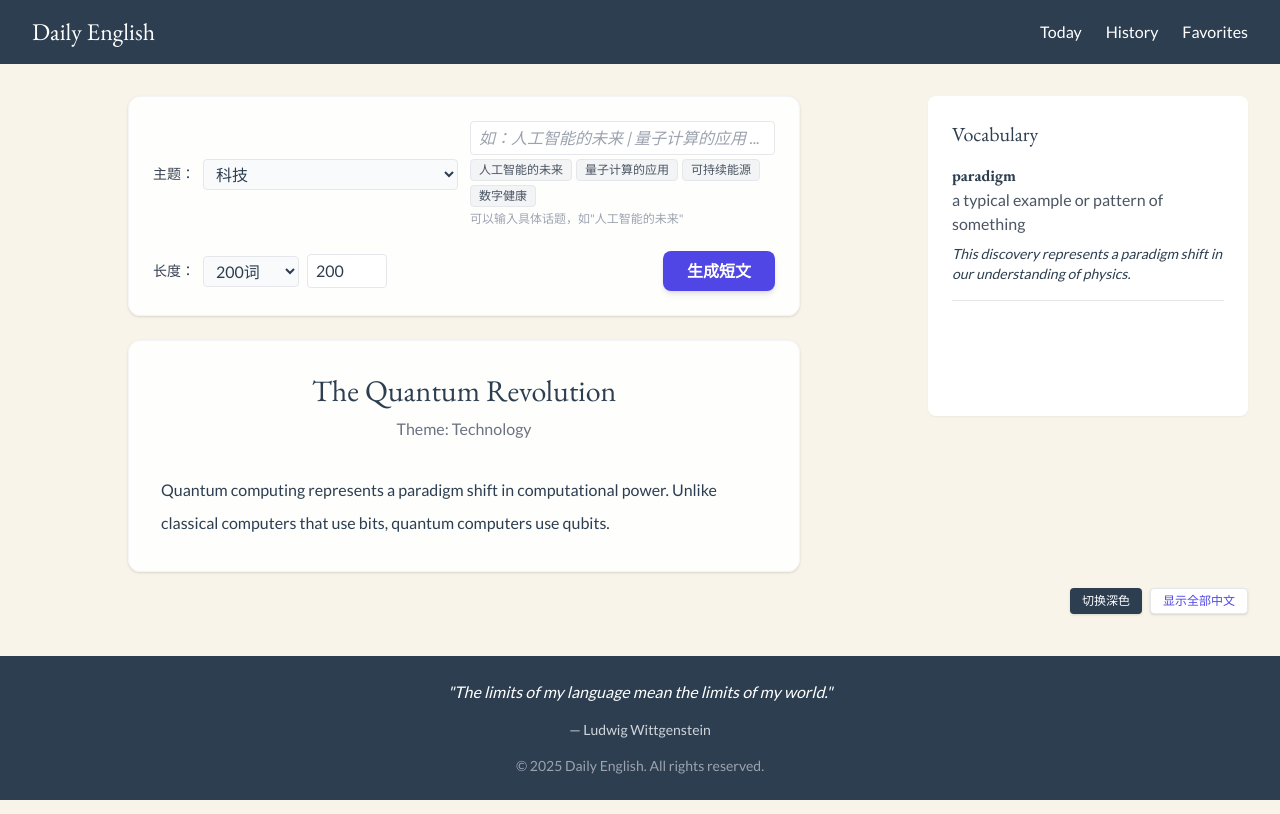
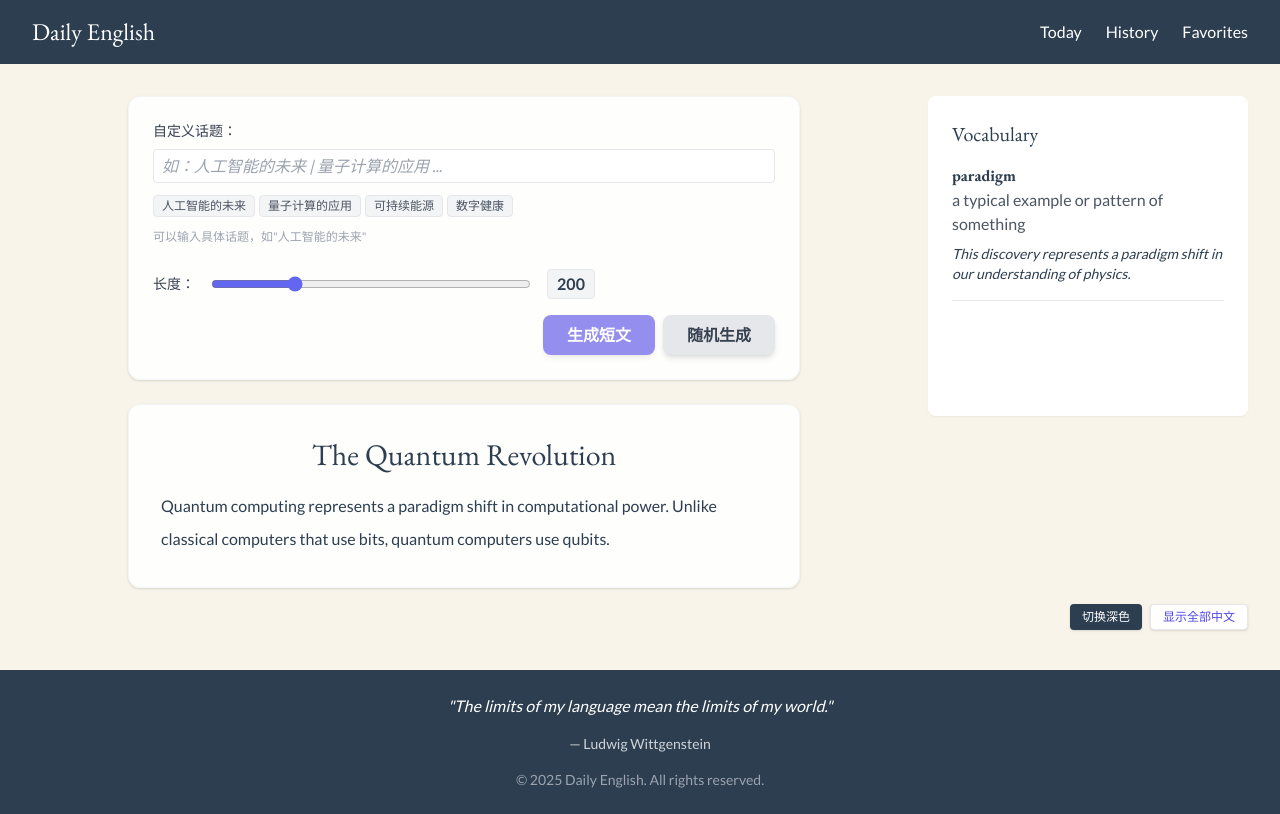
Before and after one commit to startfromit/ai_english_learning, a Next.js app: page / in a window 1280 px wide. Built offline with nearby package versions, Linux system fonts and the light colour scheme.

Commit message:
优化样式

```diff
--- a/src/app/components/ArticlePanel.tsx
+++ b/src/app/components/ArticlePanel.tsx
@@ -79,7 +79,21 @@ export default function ArticlePanel() {
   const audioRef = useRef<HTMLAudioElement | null>(null)
   const [generating, setGenerating] = useState(false)
   const [customTheme, setCustomTheme] = useState(article.theme)
-  const [customLength, setCustomLength] = useState(200)
+  const [customLength, setCustomLength] = useState(() => {
+    if (typeof window !== 'undefined') {
+      const cached = localStorage.getItem('customLength');
+      if (cached) {
+        const n = Number(cached);
+        if (!isNaN(n) && n >= 100 && n <= 500) return n;
+      }
+    }
+    return 200;
+  });
+  useEffect(() => {
+    if (typeof window !== 'undefined') {
+      localStorage.setItem('customLength', String(customLength));
+    }
+  }, [customLength]);
   const articleRef = useRef<HTMLDivElement | null>(null)
   const [themeMode, setThemeMode] = useState<'light' | 'dark'>('light')
   const [activeIndex, setActiveIndex] = useState<number | null>(null)
@@ -149,18 +163,6 @@ export default function ArticlePanel() {
   };
 
   // 主题和长度预设
-  const THEME_PRESETS = [
-    { zh: '科技', en: 'Technology' },
-    { zh: '文学', en: 'Literature' },
-    { zh: '历史', en: 'History' },
-    { zh: '生活', en: 'Life' },
-    { zh: '教育', en: 'Education' },
-    { zh: '健康', en: 'Health' },
-    { zh: '艺术', en: 'Art' },
-    { zh: '环境', en: 'Environment' },
-    { zh: '经济', en: 'Economy' },
-    { zh: '心理', en: 'Psychology' },
-  ];
   const TOPIC_SUGGESTS = [
     '人工智能的未来',
     '量子计算的应用',
@@ -260,17 +262,24 @@ export default function ArticlePanel() {
     </p>
   );
 
-  const handleGenerate = async () => {
+  // 支持自定义话题和随机生成
+  const handleGenerate = async (mode: 'custom' | 'random') => {
     setGenerating(true);
     try {
+      const body: any = { length: customLength };
+      if (mode === 'custom') {
+        body.topic = customTopic.trim();
+      } else if (mode === 'random') {
+        body.topic = '';
+      }
       const res = await fetch('/api/generate-article', {
         method: 'POST',
         headers: { 'Content-Type': 'application/json' },
-        body: JSON.stringify({ theme: customTheme, topic: customTopic, length: customLength })
+        body: JSON.stringify(body)
       });
       const data = await res.json();
       if (data.sentences && Array.isArray(data.sentences) && data.title) {
-        const newArticle = { ...articleState, sentences: data.sentences, theme: customTheme, title: data.title };
+        const newArticle = { ...articleState, sentences: data.sentences, theme: '', title: data.title };
         setArticle(newArticle);
         if (typeof window !== 'undefined') {
           localStorage.setItem('lastArticle', JSON.stringify(newArticle));
@@ -296,22 +305,9 @@ export default function ArticlePanel() {
           {/* 操作区卡片 */}
           <div className="bg-white/90 dark:bg-[#2c3e50]/90 rounded-xl p-6 shadow border border-gray-100 dark:border-gray-700 w-full max-w-2xl mb-6 flex flex-col items-center">
             <div className="w-full flex flex-col gap-4">
-              {/* 主题+话题 */}
-              <div className="flex flex-col md:flex-row gap-3 items-center w-full">
-                <div className="flex gap-2 items-center w-full md:w-1/2">
-                  <label className="text-sm text-gray-700 dark:text-gray-200 whitespace-nowrap">主题：</label>
-                  <select
-                    className="border rounded px-2 py-1 w-full bg-gray-50 dark:bg-[#2c3e50] dark:text-[#f8f4e9] focus:ring-2 focus:ring-indigo-300"
-                    value={customTheme}
-                    onChange={e => setCustomTheme(e.target.value)}
-                    disabled={generating}
-                  >
-                    {THEME_PRESETS.map(t => (
-                      <option key={t.en} value={t.en}>{t.zh}</option>
-                    ))}
-                  </select>
-                </div>
-                <div className="flex flex-col w-full md:w-1/2">
+              {/* 仅自定义话题输入区 */}
+              <div className="flex flex-col gap-2 w-full">
+                <label className="text-sm text-gray-700 dark:text-gray-200">自定义话题：</label>
                 <input
                   type="text"
                   className="border rounded px-2 py-1 w-full dark:bg-[#2c3e50] dark:text-[#f8f4e9] focus:ring-2 focus:ring-indigo-300"
@@ -336,47 +332,45 @@ export default function ArticlePanel() {
                 </div>
                 <span className="text-xs text-gray-400 mt-1">可以输入具体话题，如"{TOPIC_SUGGESTS[0]}"</span>
               </div>
-              </div>
               {/* 长度+按钮 */}
-              <div className="flex flex-col md:flex-row gap-3 items-center w-full justify-between mt-2">
-                <div className="flex gap-2 items-center">
-                  <label className="text-sm text-gray-700 dark:text-gray-200">长度：</label>
-                  <select
-                    className="border rounded px-2 py-1 w-24 bg-gray-50 dark:bg-[#2c3e50] dark:text-[#f8f4e9] focus:ring-2 focus:ring-indigo-300"
+              <div className="flex flex-col gap-2 w-full mt-2">
+                <div className="flex items-center whitespace-nowrap gap-2 w-full">
+                  <label className="text-sm text-gray-700 dark:text-gray-200 mr-2 whitespace-nowrap">长度：</label>
+                  <input
+                    type="range"
+                    min={100}
+                    max={500}
+                    step={10}
                     value={customLength}
                     onChange={e => setCustomLength(Number(e.target.value))}
                     disabled={generating}
-                  >
-                    {LENGTH_PRESETS.map(l => (
-                      <option key={l} value={l}>{l}词</option>
-                    ))}
-                  </select>
-                  <input
-                    type="number"
-                    className="border rounded px-2 py-1 w-20 dark:bg-[#2c3e50] dark:text-[#f8f4e9] focus:ring-2 focus:ring-indigo-300"
-                    value={customLength}
-                    onChange={e => setCustomLength(Number(e.target.value))}
-                    min={50}
-                    max={500}
-                    step={10}
-                    placeholder="自定义长度"
-                    disabled={generating}
+                    className="accent-indigo-500 max-w-xs w-full"
+                    style={{ minWidth: 120 }}
                   />
+                  <span className="ml-2 text-base font-semibold w-12 text-center select-none bg-gray-100 dark:bg-gray-700 rounded px-2 py-0.5 border border-gray-200 dark:border-gray-600">{customLength}</span>
                 </div>
+                <div className="flex gap-2 justify-end min-w-fit w-full mt-2">
                   <button
                     className="btn btn-primary shadow-md px-6 py-2 text-base rounded-lg font-semibold bg-indigo-600 text-white hover:bg-indigo-700 transition disabled:opacity-60"
-                  onClick={handleGenerate}
-                  disabled={generating}
+                    onClick={() => handleGenerate('custom')}
+                    disabled={generating || !customTopic.trim()}
                   >
                     {generating ? '生成中...' : '生成短文'}
                   </button>
+                  <button
+                    className="btn btn-secondary shadow-md px-6 py-2 text-base rounded-lg font-semibold bg-gray-200 text-gray-700 hover:bg-indigo-50 transition disabled:opacity-60"
+                    onClick={() => handleGenerate('random')}
+                    disabled={generating}
+                  >
+                    随机生成
+                  </button>
+                </div>
               </div>
             </div>
           </div>
           {/* 内容区卡片：标题+短文 */}
           <div className="bg-white/90 dark:bg-[#2c3e50]/90 rounded-xl p-8 shadow border border-gray-100 dark:border-gray-700 mb-4 transition-all duration-300 w-full max-w-2xl flex flex-col items-center">
             <h1 className="text-3xl font-serif text-center mb-2">{articleState.title}</h1>
-            <p className="text-gray-500 text-center mb-6 text-base">Theme: {articleState.theme}</p>
             <div className="w-full mt-2">{renderParagraph()}</div>
           </div>
         </div>
--- a/src/pages/api/generate-article.ts
+++ b/src/pages/api/generate-article.ts
@@ -7,6 +7,8 @@ import { z } from "zod";
 export default async function handler(req: NextApiRequest, res: NextApiResponse) {
   const provider = process.env.LLM_PROVIDER || 'openai';
   const { theme = '科技', length = 200 } = req.body;
+  // 防攻击：强制限制长度
+  const safeLength = Math.max(100, Math.min(500, Number(length) || 200));
 
   // 结构化输出schema（包含title和sentences）
   const parser = StructuredOutputParser.fromZodSchema(
@@ -51,7 +53,7 @@ export default async function handler(req: NextApiRequest, res: NextApiResponse)
   const prompt = [
     {
       role: "user",
-      content: `请用英文写一篇英文部分不少于${length}词的短文，主题为${theme}。请将英文内容拆分为句子，每句后面加上精准的中文翻译，并给短文拟一个简洁、准确的英文标题。输出如下结构的JSON对象：\n{\n  \"title\": \"...\",\n  \"sentences\": [\n    {\"english\": \"...\", \"chinese\": \"...\"},\n    ...\n  ]\n}\n请严格按照上述JSON结构输出，不要加任何多余内容。${formatInstructions}`,
+      content: `请用英文写一篇英文部分不少于${safeLength}词的短文，主题为${theme}。请将英文内容拆分为句子，每句后面加上精准的中文翻译，并给短文拟一个简洁、准确的英文标题。输出如下结构的JSON对象：\n{\n  \"title\": \"...\",\n  \"sentences\": [\n    {\"english\": \"...\", \"chinese\": \"...\"},\n    ...\n  ]\n}\n请严格按照上述JSON结构输出，不要加任何多余内容。${formatInstructions}`,
     },
   ];
 
```
Lines whose indentation alone changed are shown as unchanged.
